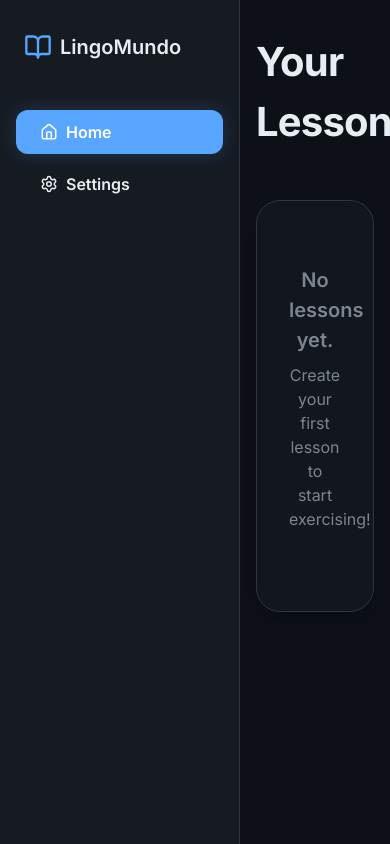
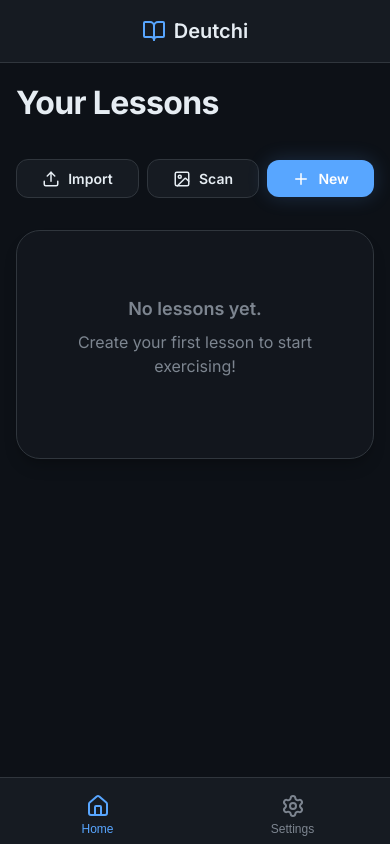
Before and after one commit to AlisonTahiri/Deutschy, a React (Vite) app: page / in a window 390 px wide. Built offline with nearby package versions, Linux system fonts and the light colour scheme.

Commit message:
feat: improve mobile responsiveness and refine UI elements across various components

```diff
--- a/src/components/Flashcards.tsx
+++ b/src/components/Flashcards.tsx
@@ -88,7 +88,7 @@ export function Flashcards({ words, onResult, onComplete }: FlashcardsProps) {
     const progressPercent = Math.min(100, Math.round((currentIndex / totalInQueue) * 100));
 
     return (
-        <div className="flex-column align-center justify-center gap-lg" style={{ flex: 1, width: '100%', maxWidth: '500px', margin: '0 auto' }}>
+        <div className="flex-column align-center justify-center gap-lg" style={{ flex: 1, width: '100%', maxWidth: '500px', margin: '0 auto', padding: '0 0.5rem' }}>
 
             {/* Progress */}
             <div style={{ width: '100%', marginBottom: '1rem' }}>
@@ -165,7 +165,7 @@ export function Flashcards({ words, onResult, onComplete }: FlashcardsProps) {
                     {history.length > 0 && (
                         <button
                             className="btn-icon-circular"
-                            style={{ backgroundColor: 'transparent', color: 'var(--text-secondary)', border: '1px solid var(--border-color)', width: '48px', height: '48px' }}
+                            style={{ backgroundColor: 'var(--bg-color-secondary)', color: 'var(--text-secondary)', border: '1px solid var(--border-color)', width: '48px', height: '48px' }}
                             onClick={handleBack}
                             title="Undo"
                         >
--- a/src/components/Home.tsx
+++ b/src/components/Home.tsx
@@ -228,9 +228,9 @@ export function Home({ onStartExercise }: HomeProps) {
 
     return (
         <div className="animate-fade-in flex-column gap-lg">
-            <div className="flex-row justify-between align-center">
+            <div className="flex-row justify-between align-center mobile-col gap-md">
                 <h1>Your Lessons</h1>
-                <div className="flex-row gap-sm align-center">
+                <div className="flex-row gap-sm align-center mobile-flex-wrap justify-center" style={{ width: '100%' }}>
                     <input
                         type="file"
                         accept="image/*"
@@ -247,26 +247,29 @@ export function Home({ onStartExercise }: HomeProps) {
                     />
                     <button
                         className="btn btn-secondary"
+                        style={{ flex: '1 1 auto' }}
                         onClick={() => importInputRef.current?.click()}
                         title="Import Lesson JSON"
                     >
-                        <Upload size={18} /> Import Lesson
+                        <Upload size={18} /> Import
                     </button>
                     <button
                         className="btn btn-secondary"
+                        style={{ flex: '1 1 auto' }}
                         onClick={() => fileInputRef.current?.click()}
                         disabled={isUploading}
                         title="Upload Image to Scan"
                     >
                         {isUploading ? <Loader2 size={18} className="animate-spin" /> : <ImageIcon size={18} />}
-                        {isUploading ? 'Scanning...' : 'Scan Image'}
+                        {isUploading ? 'Scanning...' : 'Scan'}
                     </button>
 
                     <button
                         className="btn btn-primary"
+                        style={{ flex: '1 1 auto' }}
                         onClick={() => setShowNewLesson(!showNewLesson)}
                     >
-                        <Plus size={18} /> New Lesson
+                        <Plus size={18} /> New
                     </button>
                 </div>
             </div>
@@ -423,19 +426,19 @@ export function Home({ onStartExercise }: HomeProps) {
 
             {scannedWords && (
                 <div
-                    style={{ position: 'fixed', top: 0, left: 0, right: 0, bottom: 0, backgroundColor: 'rgba(0,0,0,0.7)', display: 'flex', alignItems: 'flex-start', justifyContent: 'center', zIndex: 1000, padding: '10vh 2rem 2rem 2rem' }}
+                    className="modal-overlay"
                     onMouseDown={(e) => {
                         if (e.target === e.currentTarget) setScannedWords(null);
                     }}
                 >
                     <div
                         className="glass-panel flex-column gap-md animate-fade-in"
-                        style={{ backgroundColor: 'var(--bg-color)', width: '100%', maxWidth: '800px', maxHeight: '80vh', overflow: 'hidden' }}
+                        style={{ backgroundColor: 'var(--bg-color)', width: '100%', maxWidth: '800px', maxHeight: '90vh', overflow: 'hidden' }}
                         onClick={e => e.stopPropagation()}
                     >
 
-                        <div className="flex-row justify-between align-center">
-                            <h3>Review Scanned Words</h3>
+                        <div className="flex-row justify-between align-center" style={{ marginBottom: '1rem' }}>
+                            <h3 style={{ margin: 0 }}>Review Scanned Words</h3>
                             <button className="btn btn-secondary" style={{ padding: '0.25rem' }} onClick={() => setScannedWords(null)}>
                                 <X size={20} />
                             </button>
@@ -456,30 +459,30 @@ export function Home({ onStartExercise }: HomeProps) {
                             <div className="flex-row gap-sm" style={{ fontWeight: 600, color: 'var(--text-secondary)', fontSize: '0.875rem', padding: '0 0.5rem' }}>
                                 <div style={{ flex: 1 }}>German</div>
                                 <div style={{ flex: 1 }}>Albanian</div>
-                                <div style={{ width: '40px' }}></div>
+                                <div style={{ width: '32px' }}></div>
                             </div>
 
                             {scannedWords.map((word, idx) => (
                                 <div key={idx} className="flex-row gap-sm align-center">
                                     <input
                                         className="input-field"
-                                        style={{ flex: 1 }}
+                                        style={{ flex: 1, minWidth: 0, padding: '0.4rem', fontSize: '0.875rem' }}
                                         value={word.german}
                                         onChange={e => handleUpdateScannedWord(idx, 'german', e.target.value)}
                                     />
                                     <input
                                         className="input-field"
-                                        style={{ flex: 1 }}
+                                        style={{ flex: 1, minWidth: 0, padding: '0.4rem', fontSize: '0.875rem' }}
                                         value={word.albanian}
                                         onChange={e => handleUpdateScannedWord(idx, 'albanian', e.target.value)}
                                     />
                                     <button
                                         className="btn btn-secondary"
-                                        style={{ padding: '0.5rem', border: 'none' }}
+                                        style={{ padding: '0.3rem', border: 'none' }}
                                         onClick={() => handleRemoveScannedWord(idx)}
                                         title="Remove Word"
                                     >
-                                        <Trash2 size={18} color="var(--danger-color)" />
+                                        <Trash2 size={16} color="var(--danger-color)" />
                                     </button>
                                 </div>
                             ))}
@@ -495,19 +498,19 @@ export function Home({ onStartExercise }: HomeProps) {
 
             {editingLesson && (
                 <div
-                    style={{ position: 'fixed', top: 0, left: 0, right: 0, bottom: 0, backgroundColor: 'rgba(0,0,0,0.7)', display: 'flex', alignItems: 'flex-start', justifyContent: 'center', zIndex: 1000, padding: '10vh 2rem 2rem 2rem' }}
+                    className="modal-overlay"
                     onMouseDown={(e) => {
                         if (e.target === e.currentTarget) setEditingLessonId(null);
                     }}
                 >
                     <div
                         className="glass-panel flex-column gap-md animate-fade-in"
-                        style={{ backgroundColor: 'var(--bg-color)', width: '100%', maxWidth: '800px', maxHeight: '80vh', overflow: 'hidden' }}
+                        style={{ backgroundColor: 'var(--bg-color)', width: '100%', maxWidth: '800px', maxHeight: '90vh', overflow: 'hidden' }}
                         onClick={e => e.stopPropagation()}
                     >
 
-                        <div className="flex-row justify-between align-center">
-                            <h3>Edit Lesson</h3>
+                        <div className="flex-row justify-between align-center" style={{ marginBottom: '1rem' }}>
+                            <h3 style={{ margin: 0 }}>Edit Lesson</h3>
                             <button className="btn btn-secondary" style={{ padding: '0.25rem' }} onClick={() => setEditingLessonId(null)}>
                                 <X size={20} />
                             </button>
@@ -527,30 +530,30 @@ export function Home({ onStartExercise }: HomeProps) {
                             <div className="flex-row gap-sm" style={{ fontWeight: 600, color: 'var(--text-secondary)', fontSize: '0.875rem', padding: '0 0.5rem' }}>
                                 <div style={{ flex: 1 }}>German</div>
                                 <div style={{ flex: 1 }}>Albanian</div>
-                                <div style={{ width: '40px' }}></div>
+                                <div style={{ width: '32px' }}></div>
                             </div>
 
                             {editLessonWords.map((word) => (
                                 <div key={word.id} className="flex-row gap-sm align-center">
                                     <input
                                         className="input-field"
-                                        style={{ flex: 1 }}
+                                        style={{ flex: 1, minWidth: 0, padding: '0.4rem', fontSize: '0.875rem' }}
                                         value={word.german}
                                         onChange={e => handleUpdateEditWord(word.id, 'german', e.target.value)}
                                     />
                                     <input
                                         className="input-field"
-                                        style={{ flex: 1 }}
+                                        style={{ flex: 1, minWidth: 0, padding: '0.4rem', fontSize: '0.875rem' }}
                                         value={word.albanian}
                                         onChange={e => handleUpdateEditWord(word.id, 'albanian', e.target.value)}
                                     />
                                     <button
                                         className="btn btn-secondary"
-                                        style={{ padding: '0.5rem', border: 'none' }}
+                                        style={{ padding: '0.3rem', border: 'none' }}
                                         onClick={() => handleDeleteEditWord(word.id)}
                                         title="Delete Word"
                                     >
-                                        <Trash2 size={18} color="var(--danger-color)" />
+                                        <Trash2 size={16} color="var(--danger-color)" />
                                     </button>
                                 </div>
                             ))}
@@ -559,7 +562,7 @@ export function Home({ onStartExercise }: HomeProps) {
                             )}
                         </div>
 
-                        <div className="flex-row gap-sm justify-between align-center" style={{ marginTop: '1rem', paddingTop: '1rem', borderTop: '1px solid var(--border-color)' }}>
+                        <div className="flex-row gap-sm justify-between align-center mobile-col" style={{ marginTop: '1rem', paddingTop: '1rem', borderTop: '1px solid var(--border-color)' }}>
                             <span style={{ fontSize: '0.875rem', color: 'var(--text-secondary)' }}>Note: Editing a translation automatically resets the word to 'Unlearned'.</span>
                             <div className="flex-row gap-sm">
                                 <button className="btn btn-secondary" onClick={() => setEditingLessonId(null)}>Cancel</button>
--- a/src/components/Layout.tsx
+++ b/src/components/Layout.tsx
@@ -1,5 +1,6 @@
 import type { ReactNode } from 'react';
 import { BookOpen, Settings as SettingsIcon, Home } from 'lucide-react';
+import { useState, useEffect } from 'react';
 
 interface LayoutProps {
     children: ReactNode;
@@ -8,6 +9,95 @@ interface LayoutProps {
 }
 
 export function Layout({ children, currentView, onNavigate }: LayoutProps) {
+    const [isMobile, setIsMobile] = useState(window.innerWidth <= 768);
+
+    useEffect(() => {
+        const handleResize = () => setIsMobile(window.innerWidth <= 768);
+        window.addEventListener('resize', handleResize);
+        return () => window.removeEventListener('resize', handleResize);
+    }, []);
+
+    if (isMobile) {
+        return (
+            <div style={{ display: 'flex', flexDirection: 'column', minHeight: '100vh', paddingBottom: '70px' }}>
+                <header style={{
+                    display: 'flex',
+                    alignItems: 'center',
+                    justifyContent: 'center',
+                    padding: '1rem',
+                    borderBottom: '1px solid var(--border-color)',
+                    backgroundColor: 'var(--bg-color-secondary)',
+                    position: 'sticky',
+                    top: 0,
+                    zIndex: 50
+                }}>
+                    <div style={{ display: 'flex', alignItems: 'center', gap: '0.5rem' }}>
+                        <BookOpen color="var(--accent-color)" size={24} />
+                        <h2 style={{ fontSize: '1.25rem', margin: 0 }}>Deutchi</h2>
+                    </div>
+                </header>
+
+                <main style={{ flex: 1, overflowY: 'auto' }}>
+                    <div className="container">
+                        {children}
+                    </div>
+                </main>
+
+                <nav style={{
+                    position: 'fixed',
+                    bottom: 0,
+                    left: 0,
+                    right: 0,
+                    display: 'flex',
+                    justifyContent: 'space-around',
+                    alignItems: 'center',
+                    backgroundColor: 'var(--bg-color-secondary)',
+                    borderTop: '1px solid var(--border-color)',
+                    padding: '0.5rem 0',
+                    zIndex: 50,
+                    paddingBottom: 'env(safe-area-inset-bottom, 0.5rem)' // iOS safe area
+                }}>
+                    <button
+                        style={{
+                            display: 'flex',
+                            flexDirection: 'column',
+                            alignItems: 'center',
+                            gap: '4px',
+                            background: 'none',
+                            border: 'none',
+                            color: currentView === 'home' || currentView === 'exercise' ? 'var(--accent-color)' : 'var(--text-secondary)',
+                            cursor: 'pointer',
+                            flex: 1,
+                            padding: '0.5rem'
+                        }}
+                        onClick={() => onNavigate('home')}
+                    >
+                        <Home size={24} />
+                        <span style={{ fontSize: '0.75rem', fontWeight: 500 }}>Home</span>
+                    </button>
+                    <button
+                        style={{
+                            display: 'flex',
+                            flexDirection: 'column',
+                            alignItems: 'center',
+                            gap: '4px',
+                            background: 'none',
+                            border: 'none',
+                            color: currentView === 'settings' ? 'var(--accent-color)' : 'var(--text-secondary)',
+                            cursor: 'pointer',
+                            flex: 1,
+                            padding: '0.5rem'
+                        }}
+                        onClick={() => onNavigate('settings')}
+                    >
+                        <SettingsIcon size={24} />
+                        <span style={{ fontSize: '0.75rem', fontWeight: 500 }}>Settings</span>
+                    </button>
+                </nav>
+            </div>
+        );
+    }
+
     return (
         <div style={{ display: 'flex', minHeight: '100vh' }}>
             <aside style={{
@@ -17,11 +107,14 @@ export function Layout({ children, currentView, onNavigate }: LayoutProps) {
                 padding: '2rem 1rem',
                 display: 'flex',
                 flexDirection: 'column',
-                gap: '1rem'
+                gap: '1rem',
+                position: 'sticky',
+                top: 0,
+                height: '100vh'
             }}>
                 <div style={{ display: 'flex', alignItems: 'center', gap: '0.5rem', marginBottom: '2rem', padding: '0 0.5rem' }}>
                     <BookOpen color="var(--accent-color)" size={28} />
-                    <h2 style={{ fontSize: '1.25rem', marginBottom: 0 }}>LingoMundo</h2>
+                    <h2 style={{ fontSize: '1.25rem', marginBottom: 0 }}>Deutchi</h2>
                 </div>
 
                 <nav style={{ display: 'flex', flexDirection: 'column', gap: '0.5rem' }}>
--- a/src/components/Settings.tsx
+++ b/src/components/Settings.tsx
@@ -5,10 +5,10 @@ export function Settings() {
     const { settings, updateApiKey, updateLevel } = useSettings();
 
     return (
-        <div className="animate-fade-in flex-column gap-md">
+        <div className="animate-fade-in flex-column gap-md" style={{ padding: '0 0.5rem' }}>
             <h1>Settings</h1>
 
-            <div className="glass-panel flex-column gap-md" style={{ maxWidth: '600px' }}>
+            <div className="glass-panel flex-column gap-md" style={{ maxWidth: '600px', width: '100%' }}>
                 <div>
                     <h3>AI Configuration</h3>
                     <p>Provide your Google Gemini or OpenAI API key to generate context sentences for exercises.</p>
--- a/src/index.css
+++ b/src/index.css
@@ -227,9 +227,88 @@ textarea.input-field {
   gap: 2rem;
 }
 
+/* Modal Overlay */
+.modal-overlay {
+  position: fixed;
+  top: 0;
+  left: 0;
+  right: 0;
+  bottom: 0;
+  background-color: rgba(0, 0, 0, 0.7);
+  display: flex;
+  align-items: flex-start;
+  justify-content: center;
+  z-index: 1000;
+  padding: 10vh 2rem 2rem 2rem;
+}
+
 /* Custom Scrollbar */
 ::-webkit-scrollbar {
   width: 8px;
+}
+
+::-webkit-scrollbar-track {
+  background: var(--bg-color);
+}
+
+::-webkit-scrollbar-thumb {
+  background: var(--border-color);
+  border-radius: 4px;
+}
+
+::-webkit-scrollbar-thumb:hover {
+  background: var(--text-secondary);
+}
+
+/* Typography Mobile Adjustments */
+@media (max-width: 768px) {
+  h1 {
+    font-size: 2rem;
+  }
+
+  h2 {
+    font-size: 1.5rem;
+  }
+
+  h3 {
+    font-size: 1.125rem;
+  }
+
+  .container {
+    padding: 1rem;
+  }
+
+  .glass-panel {
+    padding: 1.25rem;
+  }
+
+  .btn {
+    padding: 0.6rem 1rem;
+    font-size: 0.875rem;
+  }
+}
+
+/* Responsive Utilities */
+@media (max-width: 768px) {
+  .mobile-col {
+    flex-direction: column !important;
+  }
+
+  .mobile-col>* {
+    width: 100% !important;
+  }
+
+  .mobile-flex-wrap {
+    flex-wrap: wrap;
+  }
+
+  .mobile-text-center {
+    text-align: center;
+  }
+
+  .modal-overlay {
+    padding: 2vh 0.25rem 0.25rem 0.25rem;
+  }
 }
 
 ::-webkit-scrollbar-track {
```
Also changed, not shown: src/components/ExerciseContainer.tsx (+12 -12 lines), src/components/MultipleChoice.tsx (+9 -9 lines), src/components/Writing.tsx (+30 -13 lines).
